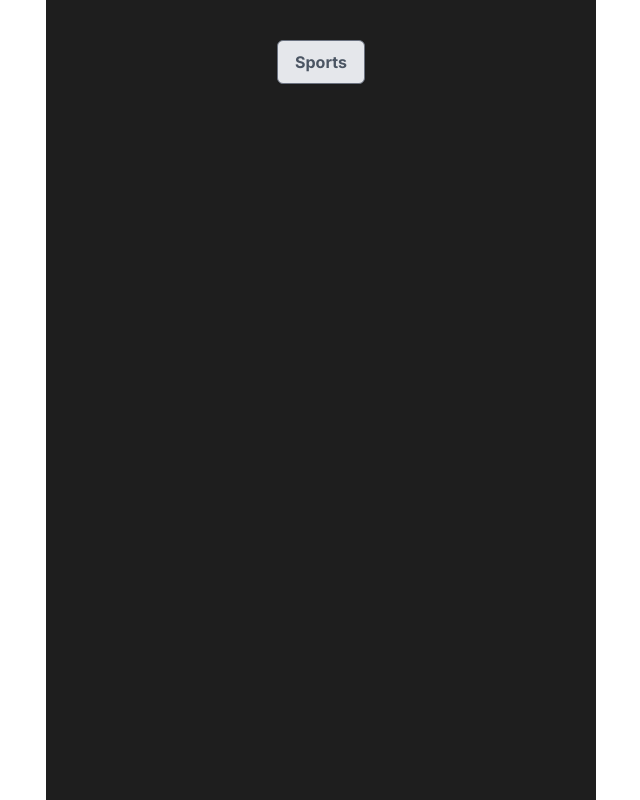
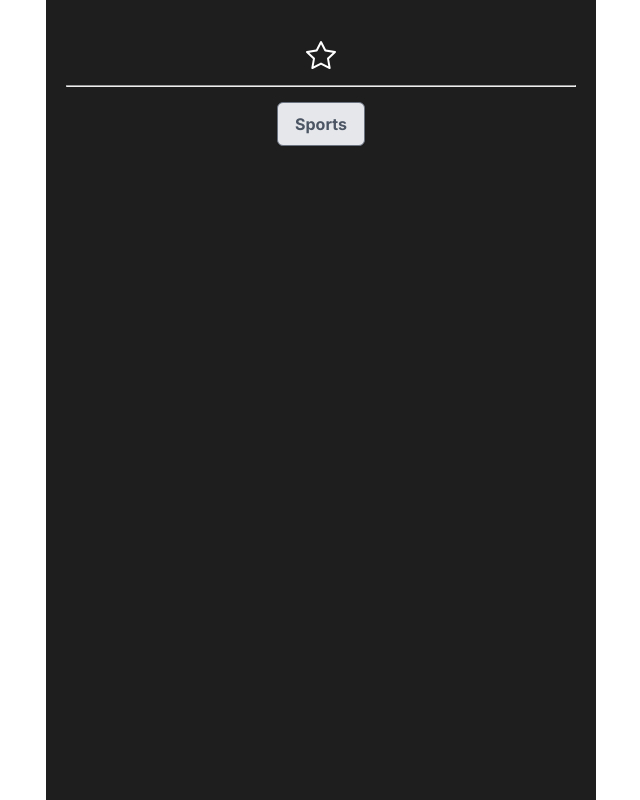
Before and after one commit to adex-badr18/scrimba-component-library, a React (Vite) app: page / in a window 1280 px wide. Shown: the whole page, without its empty margins (319-959 px from the left). Built offline with nearby package versions, Linux system fonts and the light colour scheme.

Commit message:
Create & style Star component with toggle functionality

```diff
--- a/package.json
+++ b/package.json
@@ -12,7 +12,8 @@
   "dependencies": {
     "classnames": "^2.3.2",
     "react": "^18.2.0",
-    "react-dom": "^18.2.0"
+    "react-dom": "^18.2.0",
+    "react-icons": "^4.11.0"
   },
   "devDependencies": {
     "@types/react": "^18.2.15",
--- a/src/App.css
+++ b/src/App.css
@@ -5,9 +5,10 @@ main {
     background-color: #1E1E1E;
     min-height: 100vh;
     display: flex;
-    justify-content: center;
-    align-items: flex-start;
-    flex-wrap: wrap;
+    flex-direction: column;
+    justify-content: flex-start;
+    align-items: center;
+    gap: 15px;
     padding: 40px 20px;
 }
 
@@ -106,3 +107,21 @@ button.btn-danger {
 .menu-dropdown div:last-of-type {
     border-radius: 0 0 6px 6px;
 }
+
+/* Star */
+.star {
+    width: 30px;
+    height: 30px;
+    cursor: pointer;
+    transition: color .5s ease-in-out;
+    user-select: none;
+    color: white;
+}
+
+.star.filled {
+    color: orange;
+}
+
+hr {
+    width: 100%;
+}
--- a/src/App.jsx
+++ b/src/App.jsx
@@ -1,12 +1,17 @@
 import { useState } from 'react';
 import './App.css';
 import Menu from './components/Menu/index';
+import Star from './components/Star';
 
 function App() {
     const sports = ["Tennis", "Pickleball", "Racquetball", "Squash"];
 
     return (
         <main className='container'>
+            <Star />
+
+            <hr />
+
             <Menu>
                 <Menu.Button>Sports</Menu.Button>
 
--- /dev/null
+++ b/src/components/Star.jsx
@@ -0,0 +1,16 @@
+import { useState } from 'react';
+import {BsStar, BsStarFill} from 'react-icons/bs';
+
+export default function Star() {
+    const [fill, setFill] = useState(false);
+
+    function toggle() {
+        setFill(currentFill => !currentFill);
+    }
+
+    return (
+        fill ?
+        <BsStarFill className='star filled' onClick={toggle} /> :
+        <BsStar className='star' onClick={toggle} />
+    )
+}
```
Also changed, not shown: 1 other file (tests, documents, lock files or other folders).
